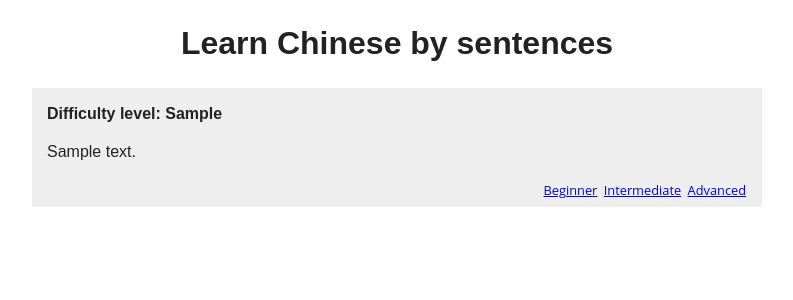
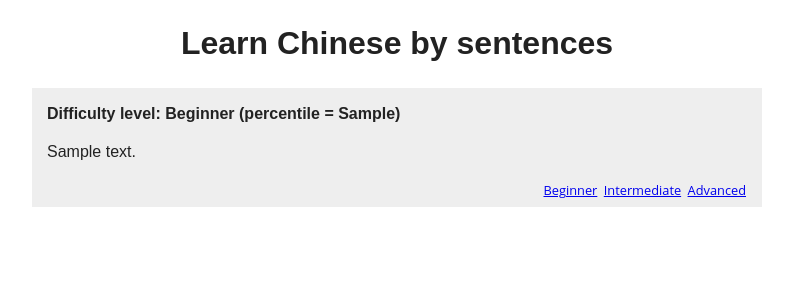
Before and after one commit to quynhnga-nguyen/read_chinese, a PHP site: page /index.php in a window 1280 px wide. Shown: the top 300 px of the page, without its empty margins (243-1036 px from the left). Run offline with PHP 8.4, Linux system fonts and the light colour scheme; tables that the repository leaves empty or names only in its code hold one stand-in row (values such as "Sample post"); some libraries are stand-ins or nearby versions.

Commit message:
Fixing latency issue. Also fix the difficulty chooser.

```diff
--- a/www/index.php
+++ b/www/index.php
@@ -5,16 +5,44 @@ $pdo = new PDO('mysql:host=learn-chinese.cloudapp.net;port=3306;dbname=chinese_l
     'nga', 'Chinaman50100');
 $pdo->exec("SET NAMES utf8");
 $where_clause = "";
+
+$easy = 50;
+$intermediate = 75;
+
 if (isset($_GET["difficulty"])) {
-    $where_clause = " WHERE difficulty = " . $_GET["difficulty"];
+    switch ($_GET["difficulty"]) {
+        case "1":
+            // Beginner
+            $where_clause = " AND avg_percentile < " . $easy;
+            break;
+        case "2":
+            // Intermediate
+            $where_clause = " AND avg_percentile < " . $intermediate . " AND avg_percentile >= " . $easy;
+            break;
+        case "3":
+            // Advanced
+            $where_clause = " AND avg_percentile >= " . $intermediate;
+            break;
+    }
 }
-$query = $pdo->prepare("SELECT text, difficulty FROM paragraph"
-    . $where_clause . " ORDER BY RAND() LIMIT 1");
+$query = $pdo->prepare("SELECT text, avg_percentile FROM paragraph"
+    . ", (SELECT RAND() * (SELECT MAX(id) FROM paragraph) AS tid) AS tmp"
+    . " WHERE paragraph.id >= tmp.tid " . $where_clause . " LIMIT 1;");
 $query->execute();
 $result = $query->fetch(PDO::FETCH_ASSOC);
 
 $text = $result['text'];
-$difficulty = $result['difficulty'];
+$percentile = doubleval($result['avg_percentile']);
+
+
+if ($percentile < $easy) {
+    $difficulty = "Beginner";
+} elseif ($percentile < $intermediate) {
+    $difficulty = "Intermediate";
+} else {
+    $difficulty = "Advanced";
+}
+$difficulty .= " (percentile = " . $result['avg_percentile'] . ")";
 
 $hv_query_stmt = "SELECT word, hanviet FROM frequency WHERE "
         . implode(" OR ",
```
